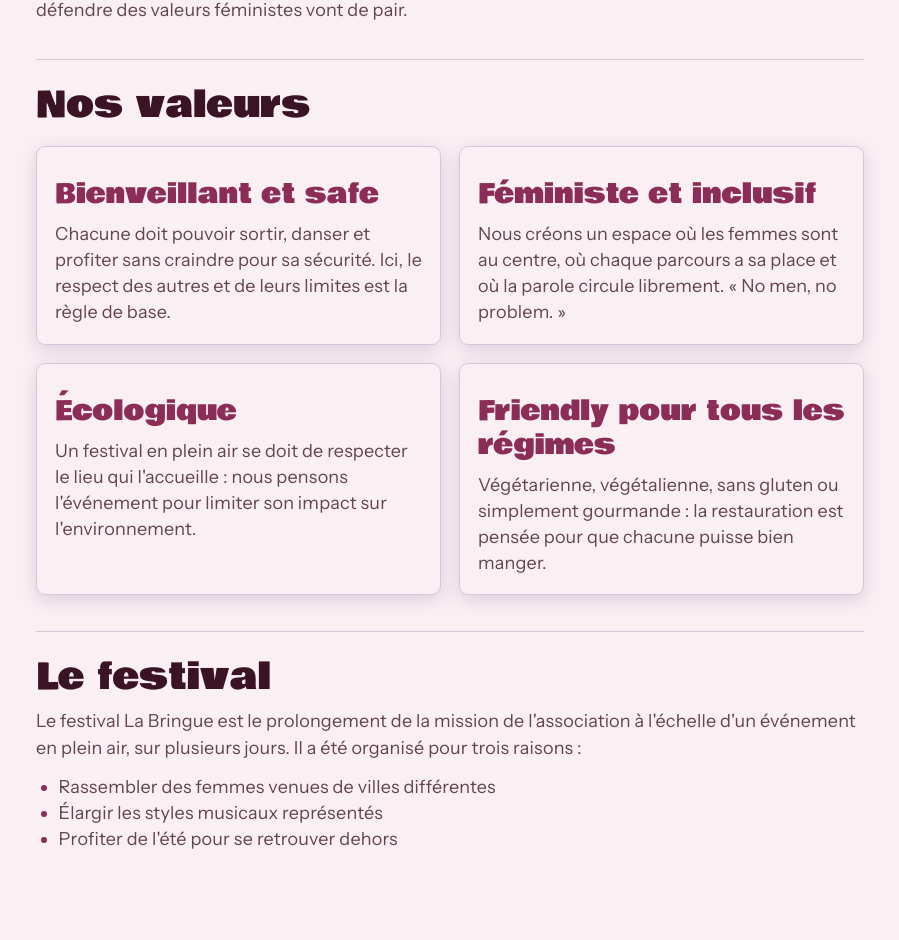
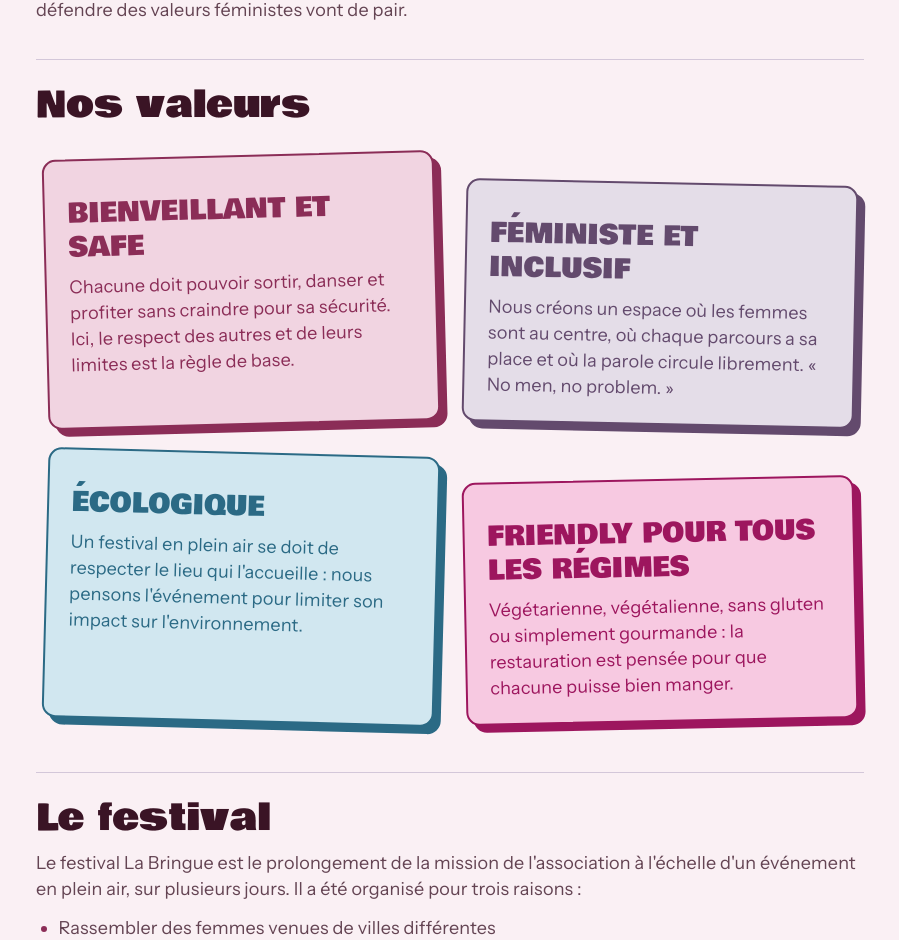
Before and after one commit to MaeligLmr/la-bringue, a Vue app: page /a-propos in a window 1280 px wide. Shown: the part 770-1710 px from the top of the page, without its empty margins (190-1089 px from the left). Built offline with nearby package versions, Linux system fonts and the light colour scheme; no server answers; a web font is replaced by a local one.

Commit message:
Fix : amélioration des valeurs page a propos

```diff
--- a/src/views/AProposView.vue
+++ b/src/views/AProposView.vue
@@ -47,28 +47,28 @@ useScrollReveal(
       <section class="a-propos__section" aria-labelledby="valeurs-titre">
         <h2 id="valeurs-titre">Nos valeurs</h2>
         <ul class="a-propos__valeurs">
-          <li class="a-propos__valeur">
+          <li class="a-propos__valeur a-propos__valeur--rose">
             <h3>Bienveillant et safe</h3>
             <p>
               Chacune doit pouvoir sortir, danser et profiter sans craindre pour sa sécurité. Ici, le
               respect des autres et de leurs limites est la règle de base.
             </p>
           </li>
-          <li class="a-propos__valeur">
+          <li class="a-propos__valeur a-propos__valeur--violet">
             <h3>Féministe et inclusif</h3>
             <p>
               Nous créons un espace où les femmes sont au centre, où chaque parcours a sa place et où
               la parole circule librement. « No men, no problem. »
             </p>
           </li>
-          <li class="a-propos__valeur">
+          <li class="a-propos__valeur a-propos__valeur--bleu">
             <h3>Écologique</h3>
             <p>
               Un festival en plein air se doit de respecter le lieu qui l'accueille : nous pensons
               l'événement pour limiter son impact sur l'environnement.
             </p>
           </li>
-          <li class="a-propos__valeur">
+          <li class="a-propos__valeur a-propos__valeur--vif">
             <h3>Friendly pour tous les régimes</h3>
             <p>
               Végétarienne, végétalienne, sans gluten ou simplement gourmande : la restauration est
@@ -212,28 +212,68 @@ useScrollReveal(
   margin-top: var(--space-3);
 }
 
-/* Valeurs : cartes en grille. */
+/* Valeurs : cartes « stickers » colorées, un peu penchées, avec
+   ombre dure. Une couleur par valeur. Pas d'effet au survol : elles ne sont pas
+   cliquables. */
 .a-propos__valeurs {
   display: grid;
   grid-template-columns: 1fr;
-  gap: var(--space-4);
-  margin: var(--space-2) 0 0;
-  padding: 0;
+  gap: var(--space-6);
+  margin: var(--space-4) 0 0;
+  padding: 0 var(--space-2) var(--space-3);
   list-style: none;
 }
 
 .a-propos__valeur {
+  position: relative;
   display: flex;
   flex-direction: column;
   gap: var(--space-2);
-  padding: var(--space-4);
-  border: 1px solid var(--border);
-  border-radius: var(--radius-medium);
-  box-shadow: 0 0.25rem 1rem var(--card-shadow-color);
+  padding: var(--space-5, 1.25rem);
+  border: 0.15rem solid var(--valeur-texte);
+  border-radius: var(--radius-large, 1.5rem);
+  background: var(--valeur-fond);
+  color: var(--valeur-texte);
+  box-shadow: 0.4rem 0.4rem 0 var(--valeur-texte);
+  rotate: var(--valeur-angle, 0deg);
 }
 
 .a-propos__valeur h3 {
-  color: var(--tag-pink-text);
+  position: relative;
+  font-family: var(--heading);
+  font-size: var(--font-size-heading-3);
+  line-height: var(--line-height-heading-3);
+  text-transform: uppercase;
+  color: var(--valeur-texte);
+}
+
+.a-propos__valeur p {
+  position: relative;
+  color: var(--valeur-texte);
+}
+
+.a-propos__valeur--rose {
+  --valeur-fond: var(--tag-pink-background);
+  --valeur-texte: var(--tag-pink-text);
+  --valeur-angle: -1.5deg;
+}
+
+.a-propos__valeur--violet {
+  --valeur-fond: var(--tag-violet-background);
+  --valeur-texte: var(--tag-violet-text);
+  --valeur-angle: 1.2deg;
+}
+
+.a-propos__valeur--bleu {
+  --valeur-fond: var(--tag-blue-background);
+  --valeur-texte: var(--tag-blue-text);
+  --valeur-angle: 1.5deg;
+}
+
+.a-propos__valeur--vif {
+  --valeur-fond: var(--tag-pink-bright-background);
+  --valeur-texte: var(--tag-pink-bright-text);
+  --valeur-angle: -1.2deg;
 }
 
 /* Raisons du festival : liste à puces rose. */
@@ -562,6 +602,11 @@ useScrollReveal(
   .a-propos__valeurs {
     grid-template-columns: 1fr 1fr;
   }
+
+  /* Quinconce : une carte sur deux descend. */
+  .a-propos__valeur:nth-child(even) {
+    margin-top: var(--space-6);
+  }
 }
 
 @media (prefers-reduced-motion: reduce) {
```
